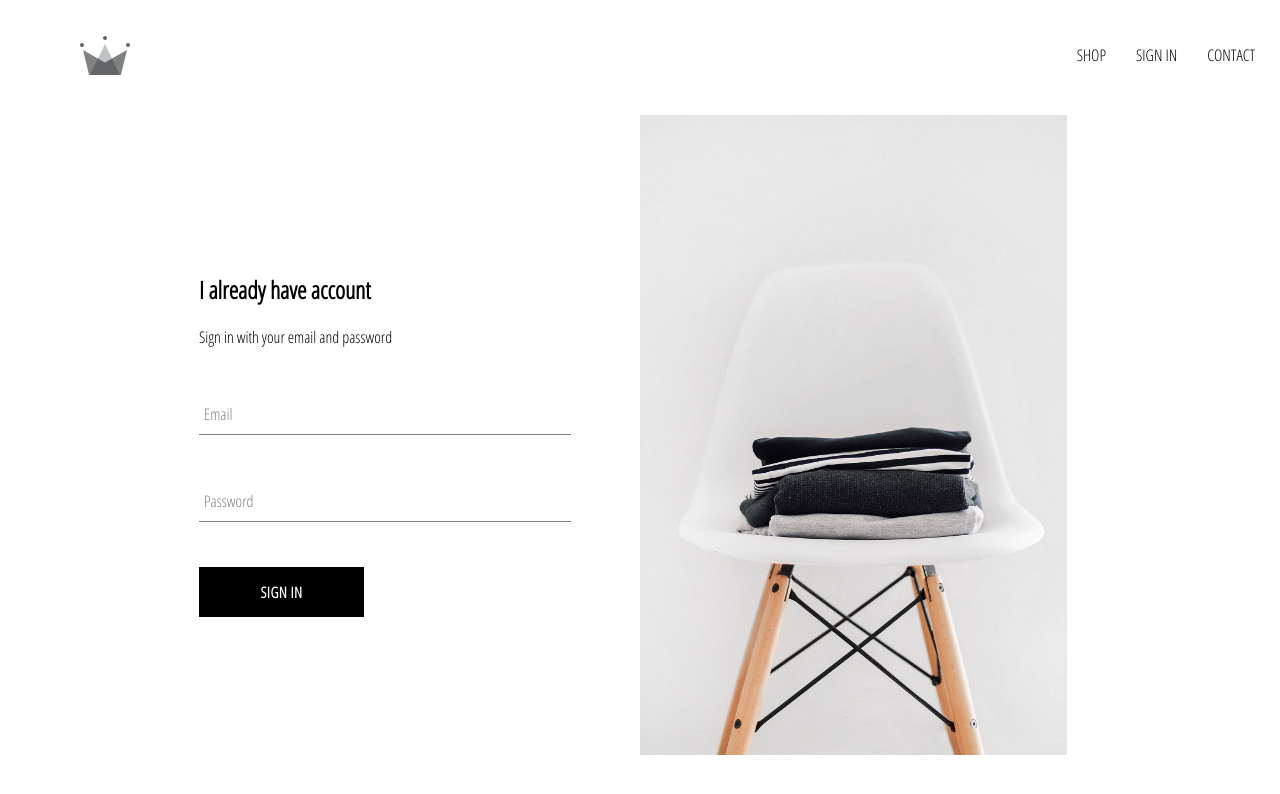
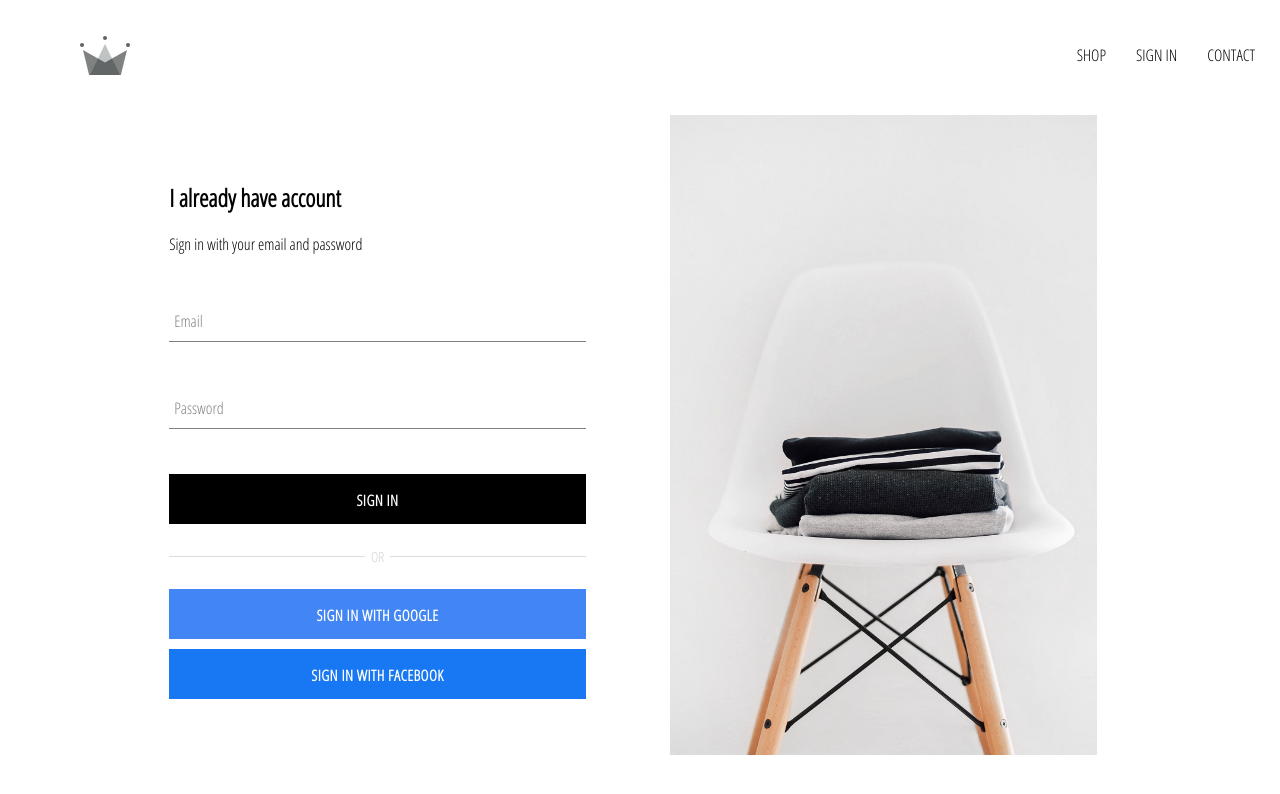
Before and after one commit to alexandermitsyk/lore-dream-shop, a React (Create React App) app: page /signin in a window 1280 px wide. Shown: the top 794 px of the page. Built offline with nearby package versions, Linux system fonts and the light colour scheme; no server answers.

Commit message:
integrated firebase into application, with google and facebook auth

```diff
--- a/package.json
+++ b/package.json
@@ -6,6 +6,7 @@
     "@testing-library/jest-dom": "^4.2.4",
     "@testing-library/react": "^9.5.0",
     "@testing-library/user-event": "^7.2.1",
+    "firebase": "^7.14.0",
     "node-sass": "^4.13.1",
     "react": "^16.13.1",
     "react-dom": "^16.13.1",
--- a/src/App.css
+++ b/src/App.css
@@ -12,3 +12,7 @@ a {
     width: 1190px;
     margin: 0 auto;
 }
+
+* {
+    box-sizing: border-box;
+}
--- a/src/App.js
+++ b/src/App.js
@@ -1,15 +1,39 @@
-import React from 'react';
+import React, { Component } from 'react';
 import HomePage from './pages/homepage/homepage.component';
 import { Switch, Route } from 'react-router-dom';
 import ShopPage from './pages/shop/shop.component';
 import SignInAndSignUpPage from './pages/sign-in-and-sign-up/sign-in-and-sign-up.component';
 import Header from './components/header/header.component';
+import { auth } from './firebase/firebase.utils';
+
 import './App.css';
 
-function App() {
+class App extends Component {
+  constructor() {
+    super();
+
+    this.state = {
+      currentUser: null
+    }
+  }
+
+  unsubscribeFromAuth = null;
+
+  componentDidMount() {
+    this.unsubscribeFromAuth = auth.onAuthStateChanged(user => {
+      this.setState({ currentUser: user });
+      console.log(user);
+    });
+  }
+
+  componentWillUnmount() {
+    this.unsubscribeFromAuth();
+  }
+
+  render(){
     return (
       <div className="app-container">
-      <Header />
+        <Header currentUser={this.state.currentUser} />
         <Switch>
           <Route exact path='/' component={HomePage} />
           <Route path='/shop' component={ShopPage} />
@@ -18,5 +42,6 @@ function App() {
       </div>
     );
   }
+}
 
 export default App;
--- a/src/components/custom-button/custom-button.compenent.js
+++ b/src/components/custom-button/custom-button.compenent.js
@@ -1,9 +1,18 @@
 import React from 'react'
 import './custom-button.style.scss';
 
-const CustomButton = ({ children, ...otherProps }) => {
+const CustomButton = ({ children, isGoogleSignIn, isFacebookSignIn, ...otherProps }) => {
+
+    let className = '';
+
+    if(isGoogleSignIn){
+        className = 'google-sign-in';
+    } else if(isFacebookSignIn){
+        className = 'facebook-sign-in';
+    }
+
     return (
-        <button className="custom-button" {...otherProps}>
+        <button className={`${className} custom-button`} {...otherProps}>
             {children}
         </button>
     )
--- a/src/components/custom-button/custom-button.style.scss
+++ b/src/components/custom-button/custom-button.style.scss
@@ -13,6 +13,29 @@
     font-weight: bolder;
     border: none;
     cursor: pointer;
+    border: 1px solid black;
+    width: 100%;
+    margin-bottom: 10px;
+
+    &.facebook-sign-in {
+      border: 1px solid #1877f2;
+      background-color: #1877f2;
+
+      &:hover {
+        color: #1877f2;
+        border: 1px solid #1877f2;
+      }
+    }
+
+    &.google-sign-in {
+      border: 1px solid #4285f4;
+      background-color: #4285f4;
+
+      &:hover{
+        color: #4285f4;
+        border: 1px solid #4285f4;
+      }
+    }
 
     &:hover {
       background-color: white;
--- a/src/components/form-input/form-input.components.js
+++ b/src/components/form-input/form-input.components.js
@@ -2,7 +2,6 @@ import React from 'react';
 import './form-input.style.scss'
 
 const FormInput = ({ handleChange, label, ...otherProps}) => {
-    console.log(label);
     return (
         <div className="group">
             <input className="form-input" onChange={handleChange} {...otherProps} />
--- a/src/components/form-input/form-input.style.scss
+++ b/src/components/form-input/form-input.style.scss
@@ -16,7 +16,7 @@ $main-color: black;
     background-color: white;
     color: $sub-color;
     font-size: 18px;
-    padding: 10px 10px 10px 5px;
+    padding: 10px 0px 10px 0px;
     display: block;
     width: 100%;
     border: none;
--- a/src/components/header/header.component.js
+++ b/src/components/header/header.component.js
@@ -1,9 +1,11 @@
 import React from 'react';
 import { Link } from 'react-router-dom';
 import { ReactComponent as Logo } from '../../assets/lore.svg';
+import { auth } from '../../firebase/firebase.utils';
+
 import './header.styles.scss';
 
-const Header = () => {
+const Header = ({ currentUser }) => {
     return (
         <div className="header">
             <Link className="logo-container" to="/">
@@ -11,7 +13,13 @@ const Header = () => {
             </Link>
             <div className="options">
                 <Link className="option" to="/shop">SHOP</Link>
-                <Link className="option" to="/signin">SIGN IN</Link>
+                {
+                    currentUser
+                    ?
+                    <div className="option" onClick={()=> auth.signOut() }>SIGN OUT</div>
+                    :
+                    <Link className="option" to="/signin">SIGN IN</Link>
+                }
                 <Link className="option" to="/contact">CONTACT</Link>
             </div>
         </div>
--- a/src/components/header/header.styles.scss
+++ b/src/components/header/header.styles.scss
@@ -19,6 +19,7 @@
       display: flex;
       align-items: center;
       justify-content: flex-end;
+      cursor: pointer;
 
       .option {
         padding: 10px 15px;
--- a/src/components/sign-in/sign-in.component.js
+++ b/src/components/sign-in/sign-in.component.js
@@ -2,6 +2,7 @@ import React, { Component } from 'react'
 import FormInput from '../../components/form-input/form-input.components';
 import SignInImage from '../../assets/sing-in.jpg';
 import CustomButton from '../../components/custom-button/custom-button.compenent';
+import { signInWithGoogle, signInWithFacebook } from '../../firebase/firebase.utils';
 import './sign-in.styles.scss';
 
 class SignIn extends Component {
@@ -16,7 +17,6 @@ class SignIn extends Component {
 
     handleSubmit = event => {
         event.preventDefault();
-
         this.setState({email: '', password: ''});
     }
 
@@ -50,7 +50,17 @@ class SignIn extends Component {
                             required
                             label="Password"
                         />
-                        <CustomButton type="submit" value="Submit form">Sign In</CustomButton>
+                        <CustomButton type="submit">
+                            SIGN IN
+                        </CustomButton>
+                        <div className="sign-in-separator"><span>OR</span></div>
+                        <CustomButton isGoogleSignIn onClick={signInWithGoogle}>
+                            SIGN IN WITH GOOGLE
+                        </CustomButton>
+                        <CustomButton isFacebookSignIn onClick={signInWithFacebook}>
+                            SIGN IN WITH FACEBOOK
+                        </CustomButton>
+
                     </form>
                 </div>
                 <div className="sign-in-image" style={{backgroundImage: `url(${SignInImage})`}}></div>
--- a/src/components/sign-in/sign-in.styles.scss
+++ b/src/components/sign-in/sign-in.styles.scss
@@ -1,5 +1,5 @@
 .sign-in {
-    width: 30%;
+    width: 35%;
 }
 .sign-in-sign-up {
     height: 100%;
@@ -24,3 +24,35 @@
     background-size: contain;
     background-repeat: no-repeat;
 }
+
+.sign-in-separator {
+	margin-bottom: 10px;
+	display: flex;
+	align-items: center;
+	justify-content: center;
+	padding-top: 10px;
+	padding-bottom: 10px;
+	color: #d0d0d0;
+	font-size: 14px;
+	position: relative;
+
+
+    &:after {
+	content: "";
+	position: absolute;
+	width: 100%;
+	height: 1px;
+	background-color: #dcdcdc;
+    }
+
+        span {
+            width: 25px;
+            height: 25px;
+            display: flex;
+            align-items: center;
+            justify-content: center;
+            background-color: #fff;
+            position: relative;
+            z-index: 1;
+        }
+}
--- /dev/null
+++ b/src/firebase/firebase.utils.js
@@ -0,0 +1,31 @@
+import firebase from 'firebase/app';
+
+import 'firebase/firestore';
+import 'firebase/auth';
+
+const config = {
+    apiKey: "AIzaSyBUK-eFT7tCnS1aTixXemyuP596-l-mf6c",
+    authDomain: "lore-db.firebaseapp.com",
+    databaseURL: "https://lore-db.firebaseio.com",
+    projectId: "lore-db",
+    storageBucket: "lore-db.appspot.com",
+    messagingSenderId: "279747153831",
+    appId: "1:279747153831:web:c37e4e74e33b08a9513082",
+    measurementId: "G-PG2FEKYSWX"
+};
+
+firebase.initializeApp(config);
+
+export const auth = firebase.auth();
+export const firestore = firebase.firestore();
+
+const google = new firebase.auth.GoogleAuthProvider();
+google.setCustomParameters({prompt: 'select_account'});
+
+const facebook = new firebase.auth.FacebookAuthProvider();
+facebook.setCustomParameters({display: 'popup'});
+
+export const signInWithGoogle = () => auth.signInWithPopup(google);
+export const signInWithFacebook = () => auth.signInWithPopup(facebook);
+
+export default firebase;
```
Also changed, not shown: 1 other file (tests, documents, lock files or other folders). Lines whose indentation alone changed are shown as unchanged.
